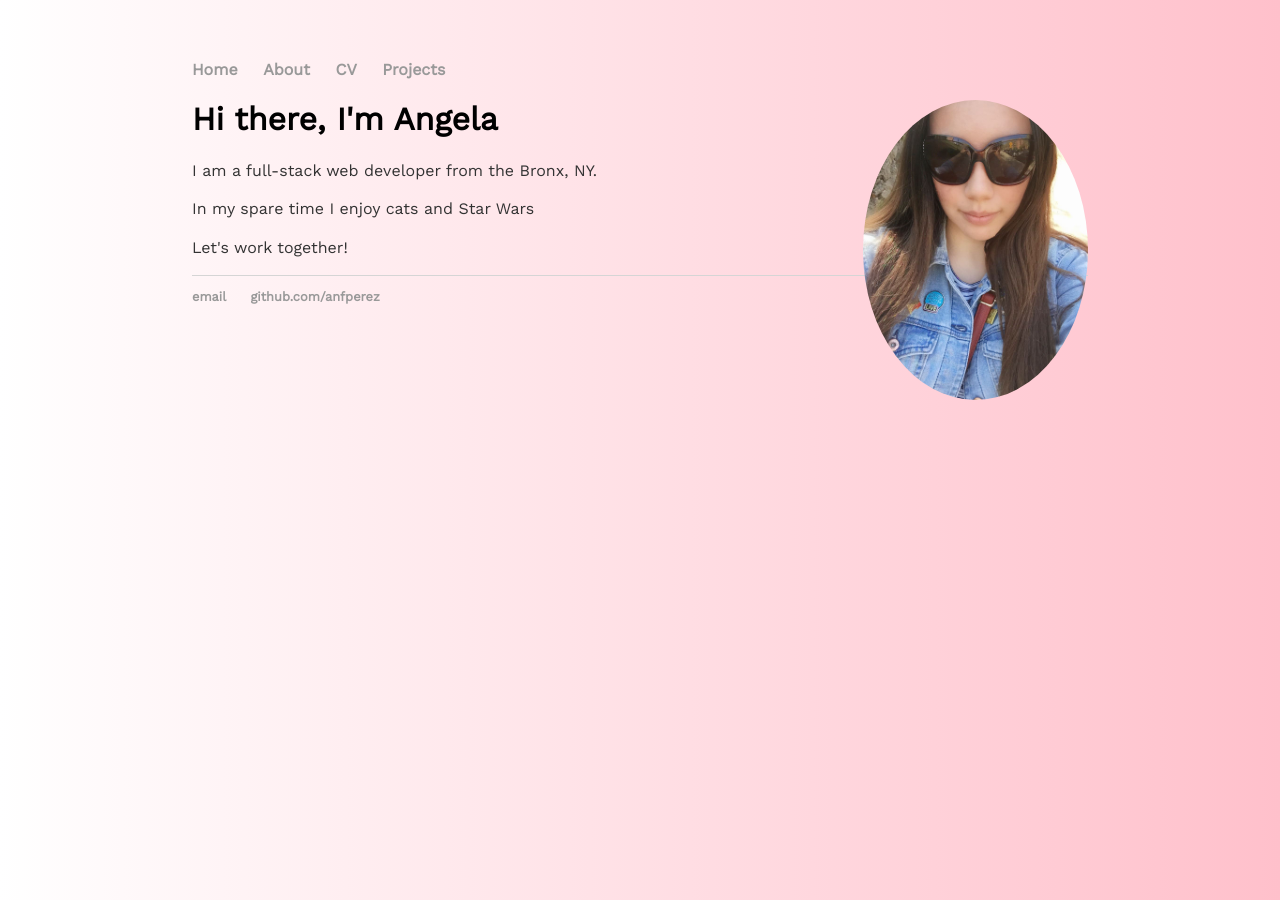
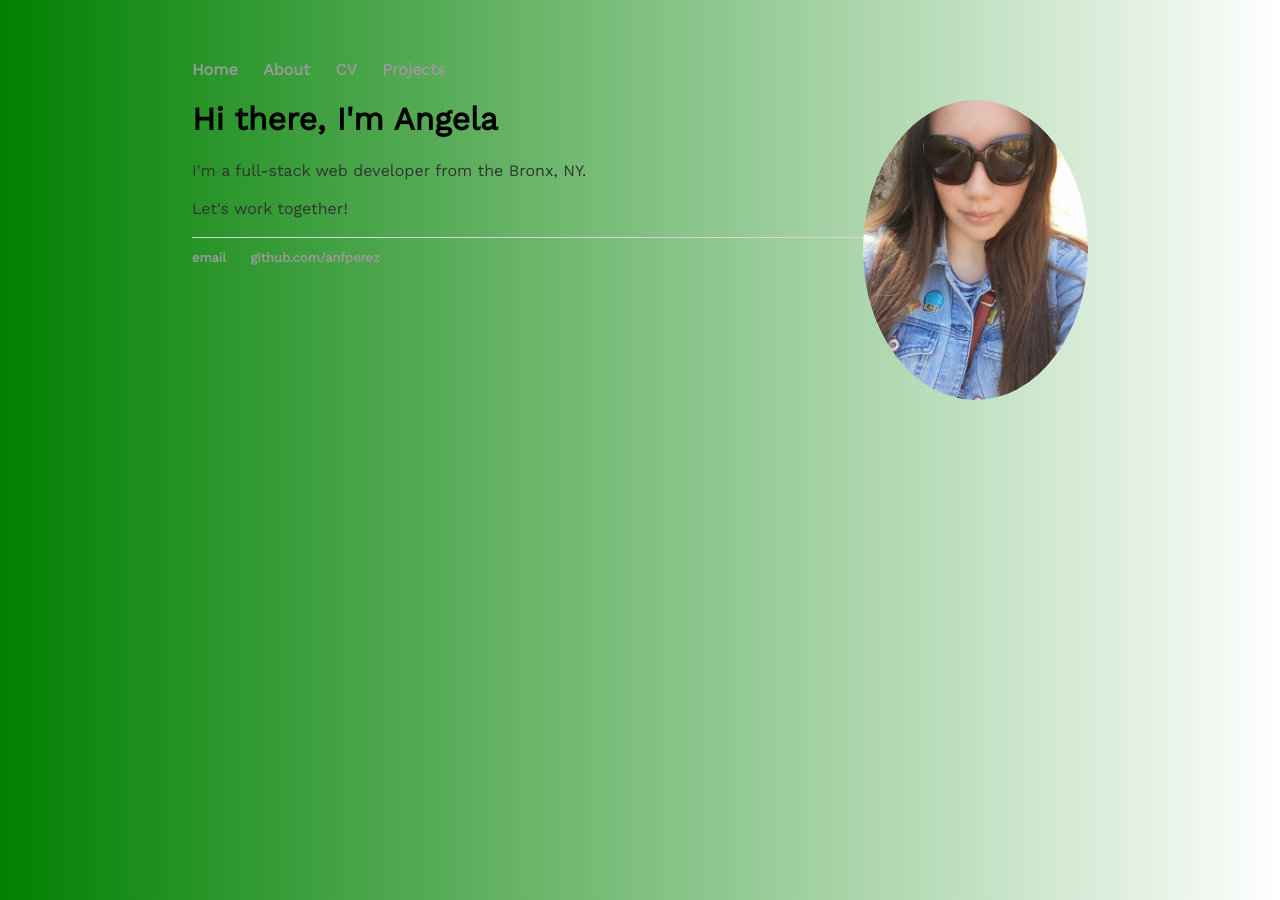
Before and after one commit to anfperez/anfperez.github.io, a Jekyll site: the page built from index.html, in a window 1280 px wide. Built offline with Jekyll 4.4.1, drawn with Linux system fonts in a browser that asks for light colours.

Commit message:
added changes

```diff
--- a/css/main.css
+++ b/css/main.css
@@ -1,7 +1,7 @@
 body {
     margin: 60px auto;
     width: 70%;
-    background: linear-gradient(to right, white, pink);
+    background: linear-gradient(to right, green, white);
     font-family: 'Work Sans', sans-serif;
 }
 
--- a/index.html
+++ b/index.html
@@ -5,7 +5,6 @@
 <div class="blurb ">
 	<img src="angela.jpg" />
 	<h1 class = "typewriter">Hi there, I'm Angela</h1>
-	<p>I am a full-stack web developer from the Bronx, NY. </p>
-	<p> In my spare time I enjoy cats and Star Wars </p>
+	<p> I'm a full-stack web developer from the Bronx, NY. </p>
 	<p> Let's work together! </p>
 </div>
--- a/projects/waypoint.html
+++ b/projects/waypoint.html
@@ -13,4 +13,5 @@
 </div>
 
 <div class="project">
+
 </div>
```
